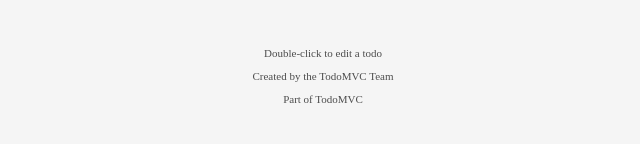
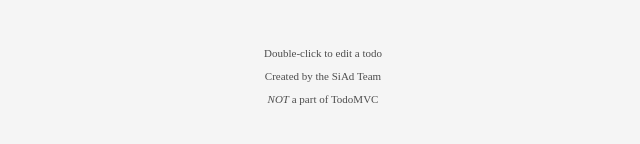
Before and after one commit to adamkumlin/frontend-todomvc, a plain HTML site: page index.html in a window 1280 px wide. Shown: the part 178-322 px from the top of the page, 317-957 px from the left. Drawn offline with Linux system fonts and the light colour scheme.

Commit message:
index.html | update team-name & TodoMVC mention
+ 1 comment

```diff
--- a/index.html
+++ b/index.html
@@ -27,7 +27,9 @@
         <input type="text" id="search" placeholder="What needs to be done?" />
     </form>
 
-    <main id="main"></main>
+    <main id="main">
+        <!-- [INSERT USERS TODOS HERE] -->
+    </main>
 
     <div id="todo-controls">
         <span id="items-left">items left</span>
@@ -41,9 +43,9 @@
     <footer>
         <p>Double-click to edit a todo</p>
 
-        <p>Created by the TodoMVC Team</p>
+        <p>Created by the SiAd Team</p>
 
-        <p>Part of <a href="http://todomvc.com">TodoMVC</a></p>
+        <p><em>NOT</em> a part of <a href="http://todomvc.com">TodoMVC</a></p>
     </footer>
 </body>
 
```
